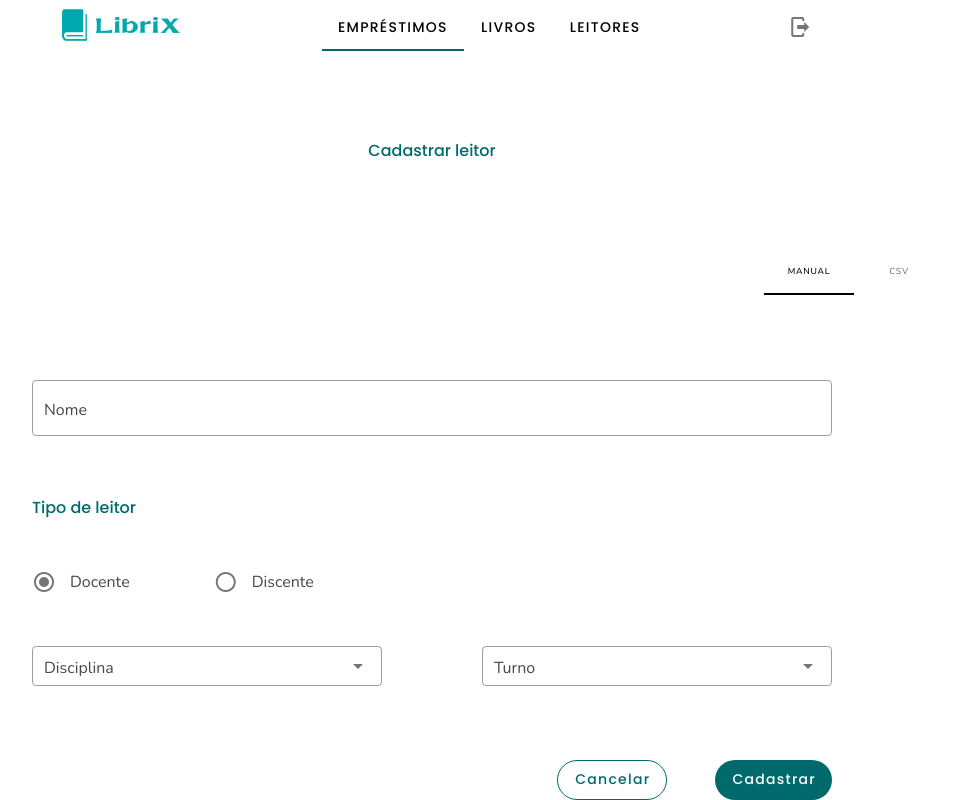
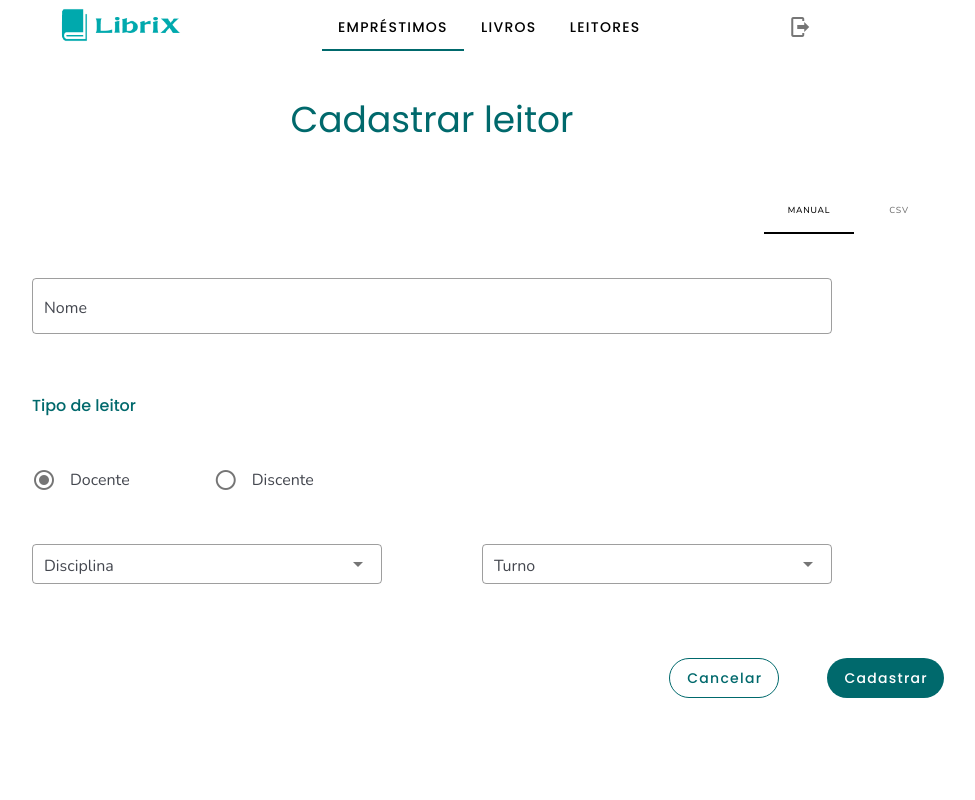
Before and after one commit to nes-facom/front-end, a Vue app: page /leitores/cadastrar in a window 1280 px wide. Shown: the whole page, without its empty margins (208-1183 px from the left). Built offline with nearby package versions, Linux system fonts and the light colour scheme; sample sign-in values are in the browser's storage.

Commit message:
refactor: requisição buscar leitores em progresso

```diff
--- a/src/components/ListaDeLeitores.vue
+++ b/src/components/ListaDeLeitores.vue
@@ -25,13 +25,12 @@
 <script>
 
 import CardLeitor from '@/components/CardLeitor.vue';
+import { getLeitores } from '@/service/requisicao.js';
 
 export default {
     data() {
         return {
-            arrayRequest: [
-
-            ]
+            arrayRequest: []
         }
     },
 
@@ -41,6 +40,29 @@ export default {
 
     components: {
         CardLeitor,
+    },
+
+    watch: {
+        async busca(newValue) {
+            const requisicao = await getLeitores(newValue)
+
+            if (requisicao === 200) {
+                this.arrayRequest = requisicao
+            } else {
+                this.tratarErroRequisicao(requisicao);
+            }
+        }
+    },
+
+    methods: {
+        tratarErroRequisicao(requisicao) {
+            const status = requisicao.request.status;
+            if (status === 401) {
+                console.log(status)
+            }  else {
+                console.log(status)
+            }
+        },
     }
 }
 
--- a/src/service/requisicao.js
+++ b/src/service/requisicao.js
@@ -58,3 +58,16 @@ export async function cadastrarDiscente(jsonDiscente) {
     return erro;
   }
 }
+
+export async function getLeitores(query) {
+  try {
+    const requisicao = await axios.get(
+      BASE_URL + "/leitores/" + query
+    );
+    if (requisicao.status === 200) {
+      return requisicao;
+    }
+  } catch (erro) {
+    return erro;
+  }
+}
--- a/src/views/TelaCadastrarLeitores.vue
+++ b/src/views/TelaCadastrarLeitores.vue
@@ -3,7 +3,7 @@
     <div
     id="wrapper">
       <BarraDeNavegacao></BarraDeNavegacao>
-      <span>Cadastrar leitor</span>
+      <span id="title-cadastrar-leitor">Cadastrar leitor</span>
       <v-tabs
       data-cy="tabs"
       v-model="tabSelecionado">
@@ -16,7 +16,9 @@
           value="CSV"
         >CSV</v-tab>
       </v-tabs>
-        <v-window v-model="tabSelecionado">
+      <v-window
+        id="upper-window"
+        v-model="tabSelecionado">
         <v-window-item :value="0">
           <v-form
             :disabled="formDesabilitado"
@@ -46,7 +48,6 @@
                     value="Discente"
                   ></v-radio>
                 </v-radio-group>
-                  <!-- Disciplina e Turno -->
                 <v-window v-model="radioGroup">
                   <v-window-item value="Docente" id="window">
                     <v-select
@@ -360,13 +361,13 @@ export default {
   justify-content: center;
   align-items: center;
 
+  width: 100%;
   height: 100%;
 }
 
 #wrapper {
   display: flex;
   flex-direction: column;
-  justify-content: space-between;
   align-items: center;
 
   width: 80%;
@@ -374,7 +375,7 @@ export default {
 
   height: 100%;
 
-  gap: 4.8rem;
+  gap: 4.4rem;
 
   >>> .v-slide-group__content {
     justify-content: end;
@@ -393,6 +394,10 @@ export default {
   width: 100%;
 }
 
+#upper-window {
+  width: 102.4rem;
+}
+
 .formulario {
   display: flex;
   flex-direction: column;
@@ -404,7 +409,7 @@ export default {
   gap: 4.8rem;
 
   >>> .v-input__slot {
-    width: 90vw;
+    width: 100%;
     max-width: 80rem;
 
     gap: 1.5rem;
@@ -435,6 +440,9 @@ export default {
   flex-direction: column;
   justify-content: space-around;
 
+  width: 100%;
+  max-width: 80rem;
+
   gap: 3rem;
 }
 
@@ -443,10 +451,11 @@ span {
   color: var(--primary);
 }
 
-span:first-child {
+#title-cadastrar-leitor {
   font: var(--display-small);
-  color: var(--black);
+  color: var(--primary);
 }
+
 
 #window {
   display: flex;
@@ -466,10 +475,9 @@ span:first-child {
 #csv {
   display: flex;
   flex-direction: column;
-  justify-content: center;
   align-items: center;
 
-  gap: 10rem;
+  gap: 8rem;
 }
 
 #wrapper-botoes {
```
Lines whose indentation alone changed are shown as unchanged.
